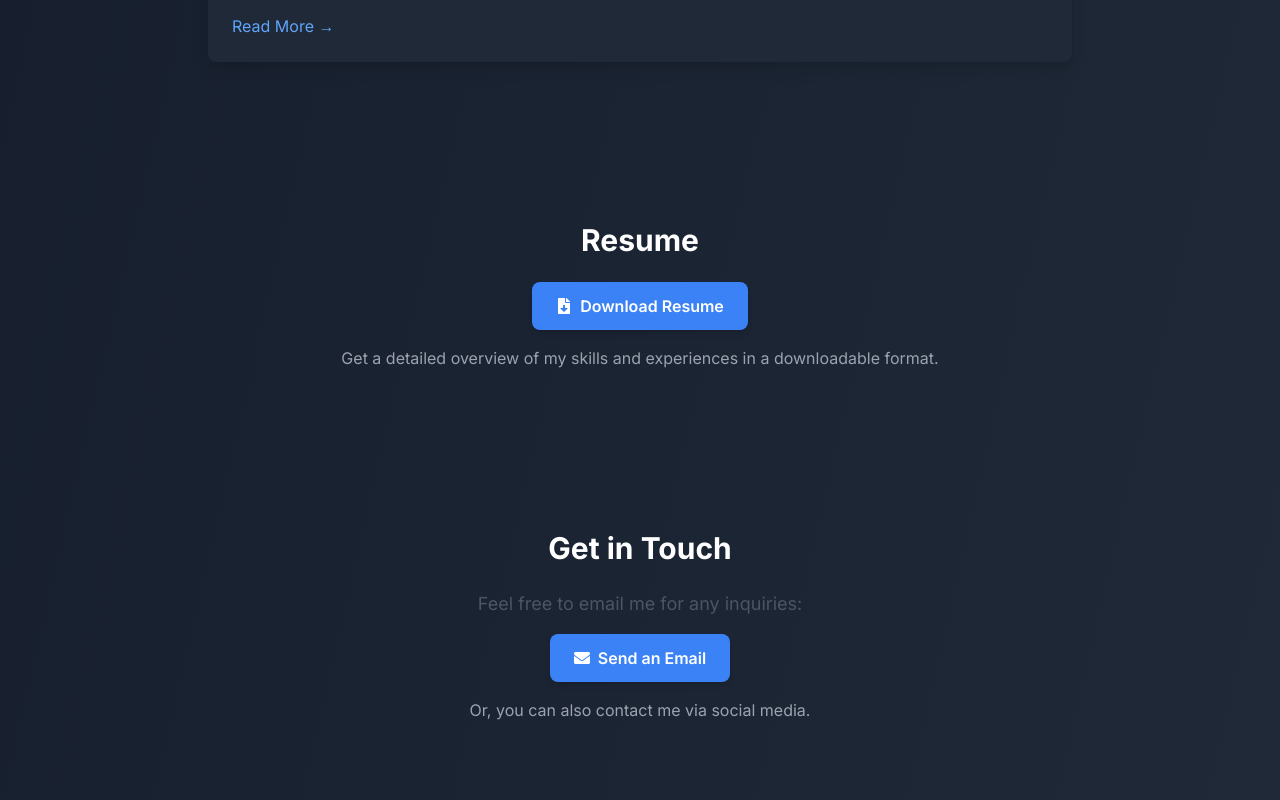
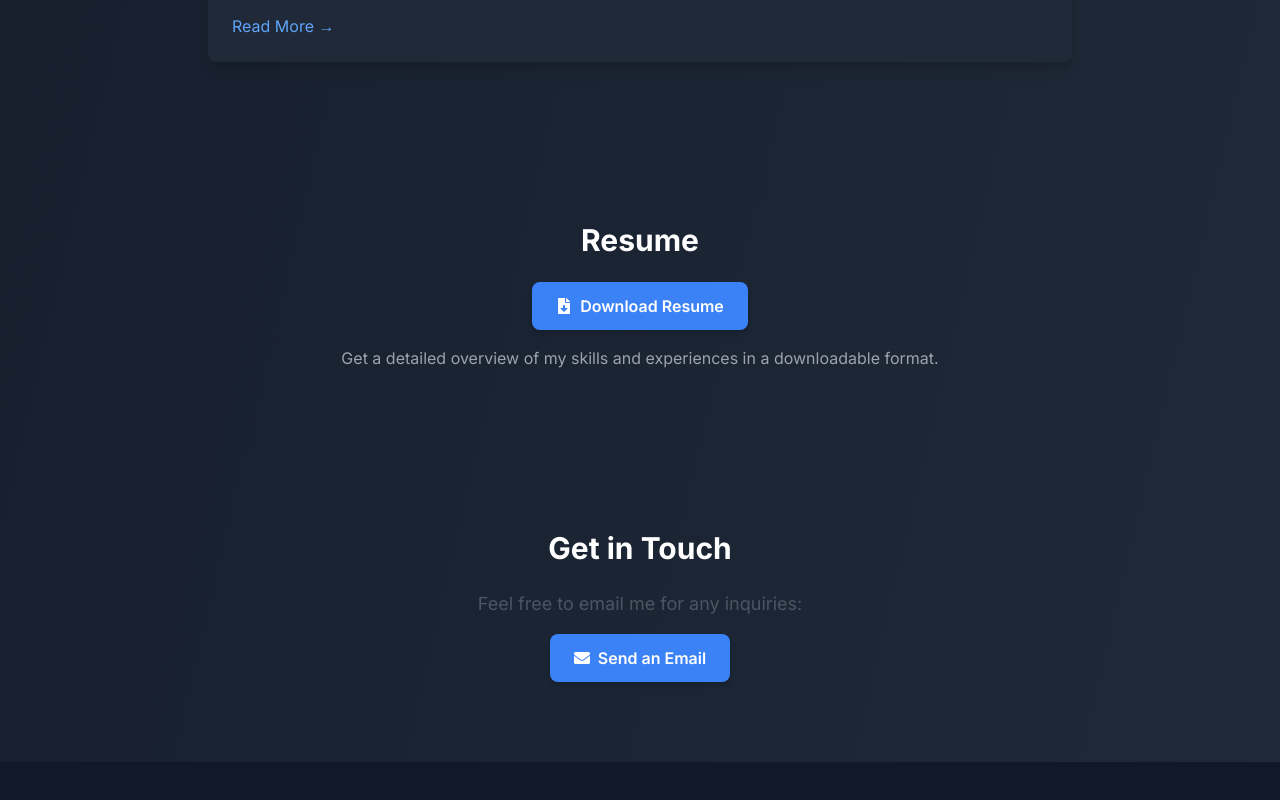
Before and after one commit to iam-abhishek-yadav/portfolio, a Next.js app: page / in a window 1280 px wide. Shown: the part 4738-5538 px from the top of the page. After the commit the page ends 5500 px from the top, so only its background shows below. Built offline with nearby package versions, Linux system fonts and the light colour scheme.

Commit message:
update contact

```diff
--- a/components/Contact.tsx
+++ b/components/Contact.tsx
@@ -24,9 +24,6 @@ export default function Contact() {
 						Send an Email
 					</a>
 				</div>
-				<p className="mt-4 text-center text-gray-400">
-					Or, you can also contact me via social media.
-				</p>
 			</motion.div>
 		</section>
 	)
```
